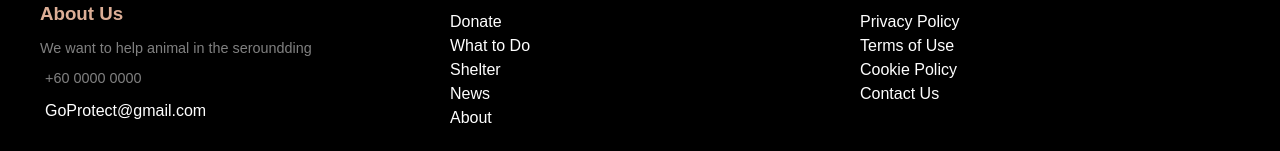
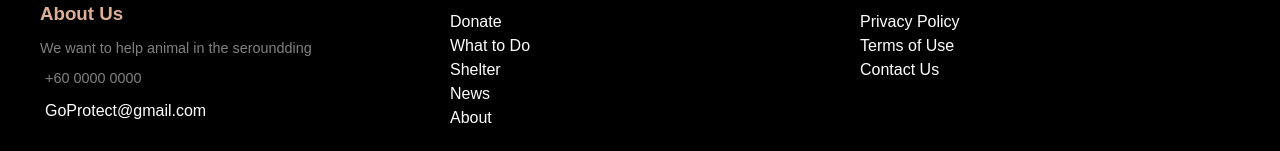
Before and after one commit to C4rlson/GoProtect, a plain HTML site: page about.html in a window 1280 px wide. Shown: the part 1772-1923 px from the top of the page. Drawn offline with Linux system fonts and the light colour scheme.

Commit message:
U about.html
delete cookie

```diff
--- a/about.html
+++ b/about.html
@@ -205,7 +205,6 @@
         <ul>
           <li>Privacy Policy</li>
           <li>Terms of Use</li>
-          <li>Cookie Policy</li>
           <li>Contact Us</li>
         </ul>
       </div>
@@ -226,4 +225,5 @@
 
 </body>
 
+
 </html>
```
